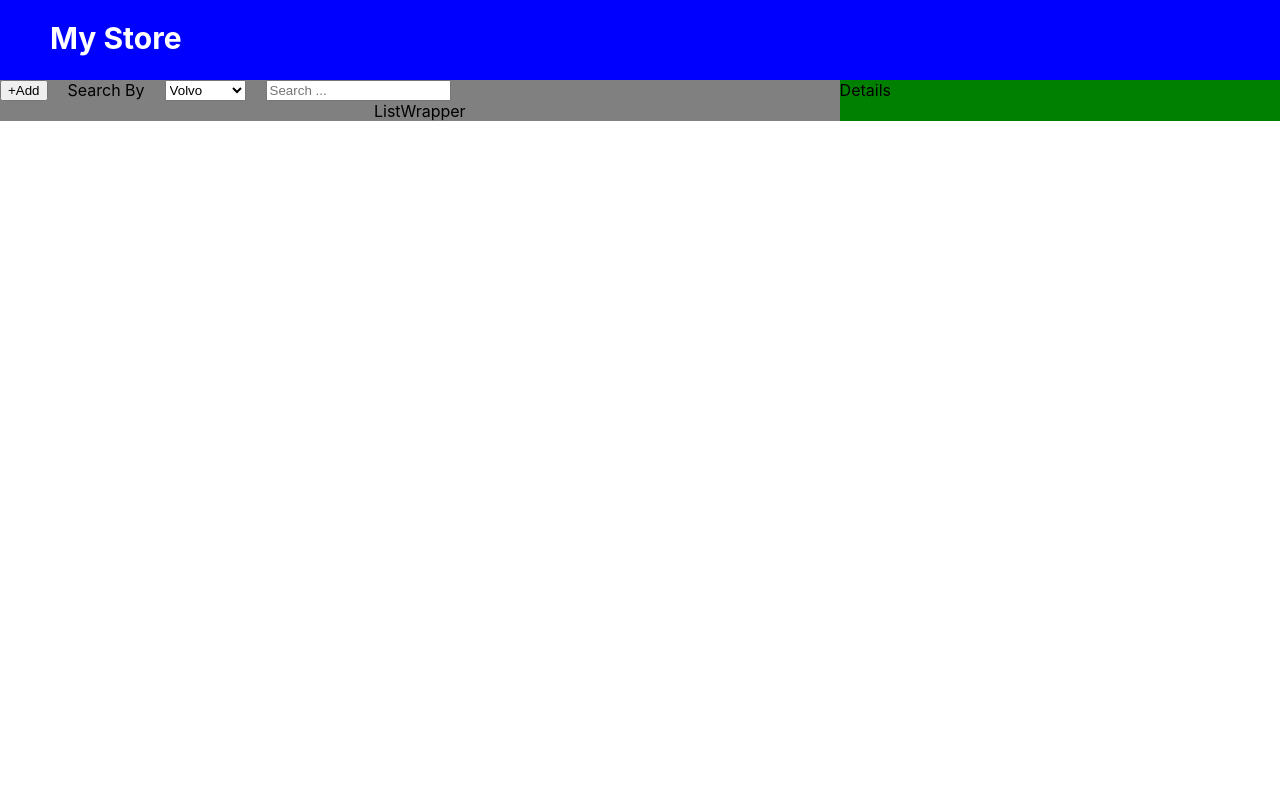
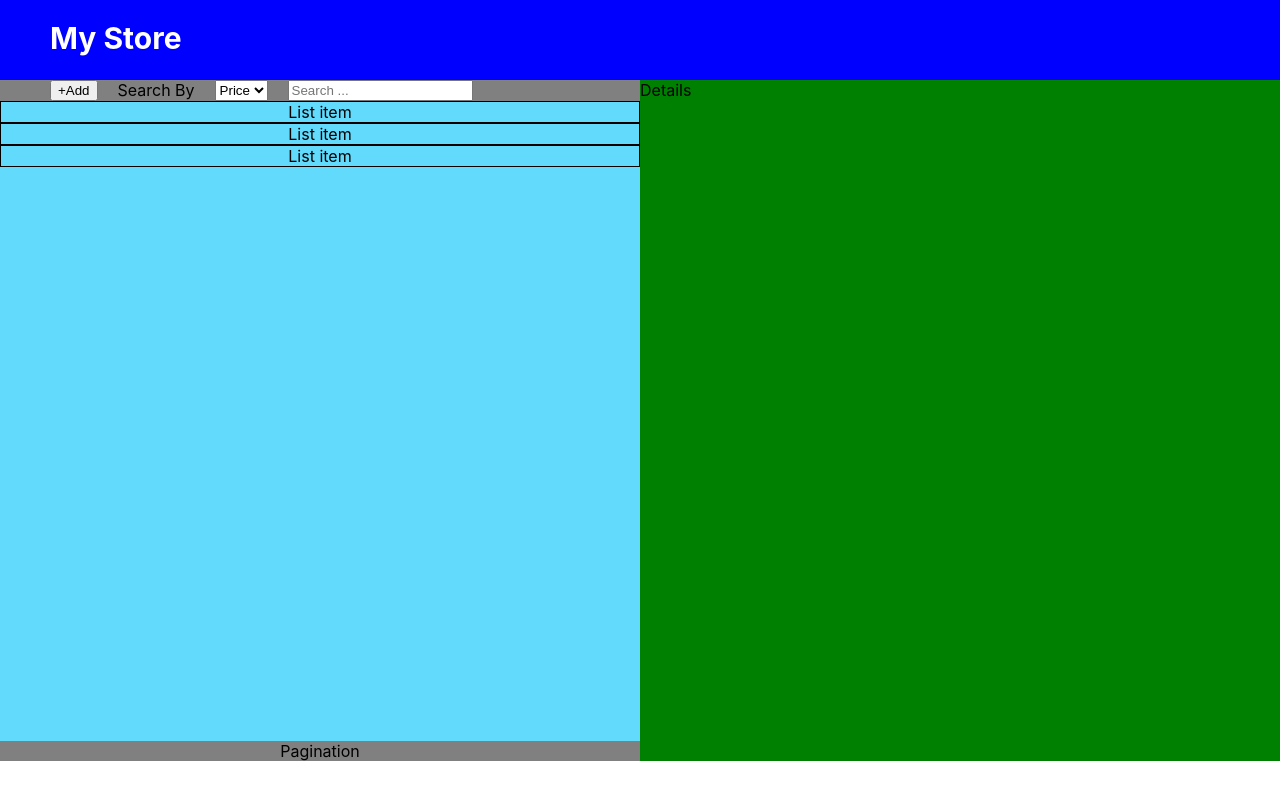
Before and after one commit to ChigurIgor/eshop_admin, a React (Create React App) app: page / in a window 1280 px wide. Built offline with nearby package versions, Linux system fonts and the light colour scheme.

Commit message:
Started work on components

```diff
--- a/package.json
+++ b/package.json
@@ -6,6 +6,7 @@
     "@testing-library/jest-dom": "^5.16.1",
     "@testing-library/react": "^12.1.2",
     "@testing-library/user-event": "^13.5.0",
+    "classnames": "^2.3.1",
     "react": "^17.0.2",
     "react-dom": "^17.0.2",
     "react-scripts": "5.0.0",
--- a/src/Components/Main/Details/styles.module.css
+++ b/src/Components/Main/Details/styles.module.css
@@ -1,5 +1,5 @@
 .wrapper{
     display: flex;
-    flex-grow: 1;
     background-color: green;
+    width: 50vw;
 }
--- a/src/Components/Main/ListHandler/ListHandlerComponent.js
+++ b/src/Components/Main/ListHandler/ListHandlerComponent.js
@@ -1,6 +1,7 @@
 import ListManagerComponent from "./ListManager/ListManagerComponent";
 import ListWrapperComponent from "./ListWrapper/ListWrapperComponent";
 import styles from './styles.module.css';
+import PaginationComponent from "./Pagination/PaginationComponent";
 
 const ListHandlerComponent = () =>{
     const {wrapper} = styles;
@@ -8,6 +9,7 @@ const ListHandlerComponent = () =>{
         <div className={wrapper}>
            <ListManagerComponent/>
            <ListWrapperComponent/>
+           <PaginationComponent/>
         </div>
     )
 }
--- a/src/Components/Main/ListHandler/ListManager/ListManagerComponent.js
+++ b/src/Components/Main/ListHandler/ListManager/ListManagerComponent.js
@@ -6,10 +6,8 @@ const ListManagerComponent = () =>{
             <button onClick={ ()=>{}}>+Add</button>
             <span>Search By</span>
             <select name="cars" id="cars">
-                <option value="volvo">Volvo</option>
-                <option value="saab">Saab</option>
-                <option value="mercedes">Mercedes</option>
-                <option value="audi">Audi</option>
+                <option value="price">Price</option>
+
             </select>
             <input type='text' placeholder={'Search ...'}/>
         </div>
--- a/src/Components/Main/ListHandler/ListManager/styles.module.css
+++ b/src/Components/Main/ListHandler/ListManager/styles.module.css
@@ -1,5 +1,7 @@
 .wrapper{
- display: flex;
+    display: flex;
     flex-direction: row;
     gap: 20px;
+    padding-left: 50px;
+    /*justify-content: space-around;*/
 }
--- /dev/null
+++ b/src/Components/Main/ListHandler/ListWrapper/ListItem/ListItemComponent.js
@@ -0,0 +1,11 @@
+import styles from './styles.module.css';
+
+const ListItemComponent = () =>{
+    const {wrapper} = styles;
+    return(
+        <div className={wrapper}>
+            List item
+        </div>
+    )
+}
+export default ListItemComponent;
--- /dev/null
+++ b/src/Components/Main/ListHandler/ListWrapper/ListItem/styles.module.css
@@ -0,0 +1,3 @@
+.wrapper{
+    border: solid black 1px;
+}
--- a/src/Components/Main/ListHandler/ListWrapper/ListWrapperComponent.js
+++ b/src/Components/Main/ListHandler/ListWrapper/ListWrapperComponent.js
@@ -1,7 +1,12 @@
+import styles from './styles.module.css';
+import ListItemComponent from "./ListItem/ListItemComponent";
 const ListWrapperComponent = () =>{
+    const {wrapper} = styles;
     return(
-        <div>
-            ListWrapper
+        <div className={wrapper}>
+            <ListItemComponent/>
+            <ListItemComponent/>
+            <ListItemComponent/>
         </div>
     )
 }
--- /dev/null
+++ b/src/Components/Main/ListHandler/ListWrapper/styles.module.css
@@ -0,0 +1,4 @@
+.wrapper{
+    background-color: #61dafb;
+    height: 80vh;
+}
--- /dev/null
+++ b/src/Components/Main/ListHandler/Pagination/PaginationComponent.js
@@ -0,0 +1,10 @@
+import styles from './styles.module.css'
+const PaginationComponent = () => {
+    const {wrapper} = styles;
+    return(
+        <div>
+            Pagination
+        </div>
+    )
+}
+export default PaginationComponent;
--- /dev/null
+++ b/src/Components/Main/ListHandler/Pagination/styles.module.css
@@ -0,0 +1,3 @@
+.wrapper{
+    background-color: rebeccapurple;
+}
--- a/src/Components/Main/ListHandler/styles.module.css
+++ b/src/Components/Main/ListHandler/styles.module.css
@@ -1,6 +1,6 @@
 .wrapper{
     display: flex;
     flex-direction: column;
-    flex-grow: 1;
     background-color: gray;
+    width: 50vw;
 }
```
Also changed, not shown: 1 other file (tests, documents, lock files or other folders).
